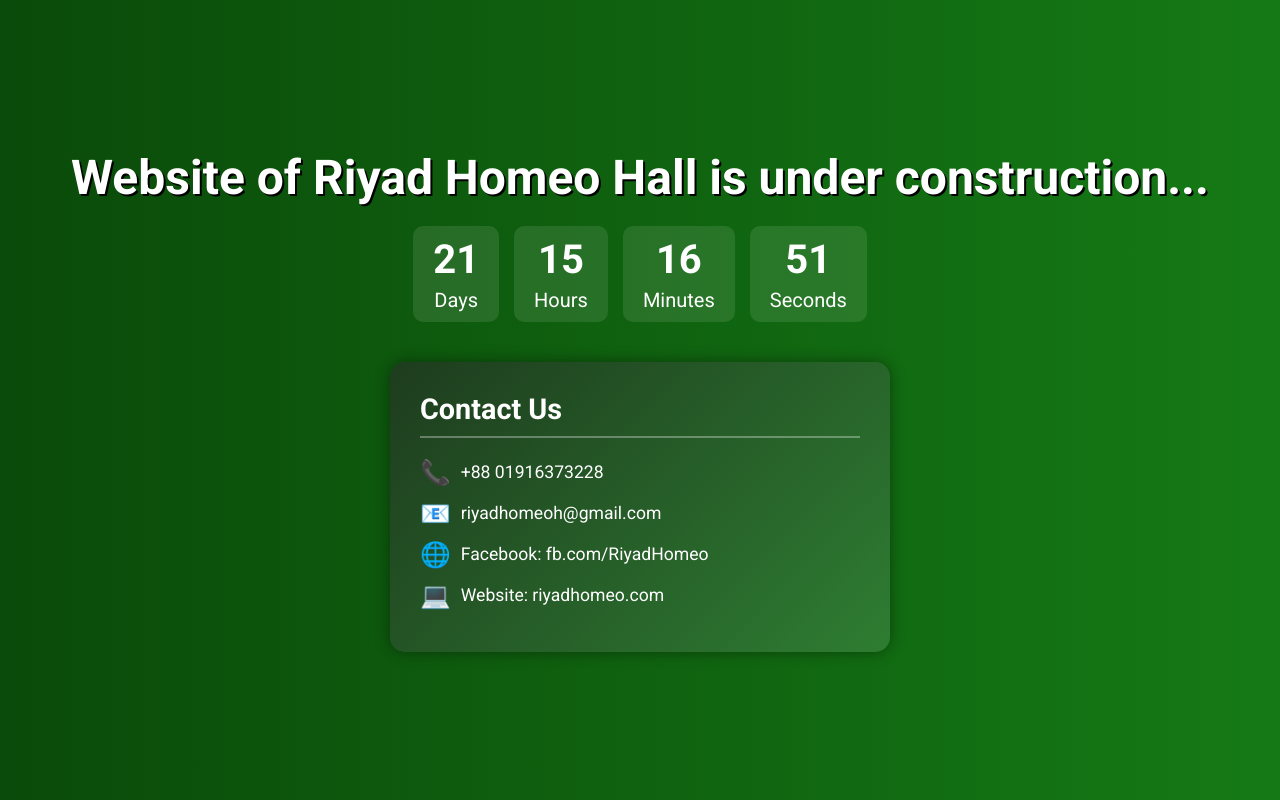
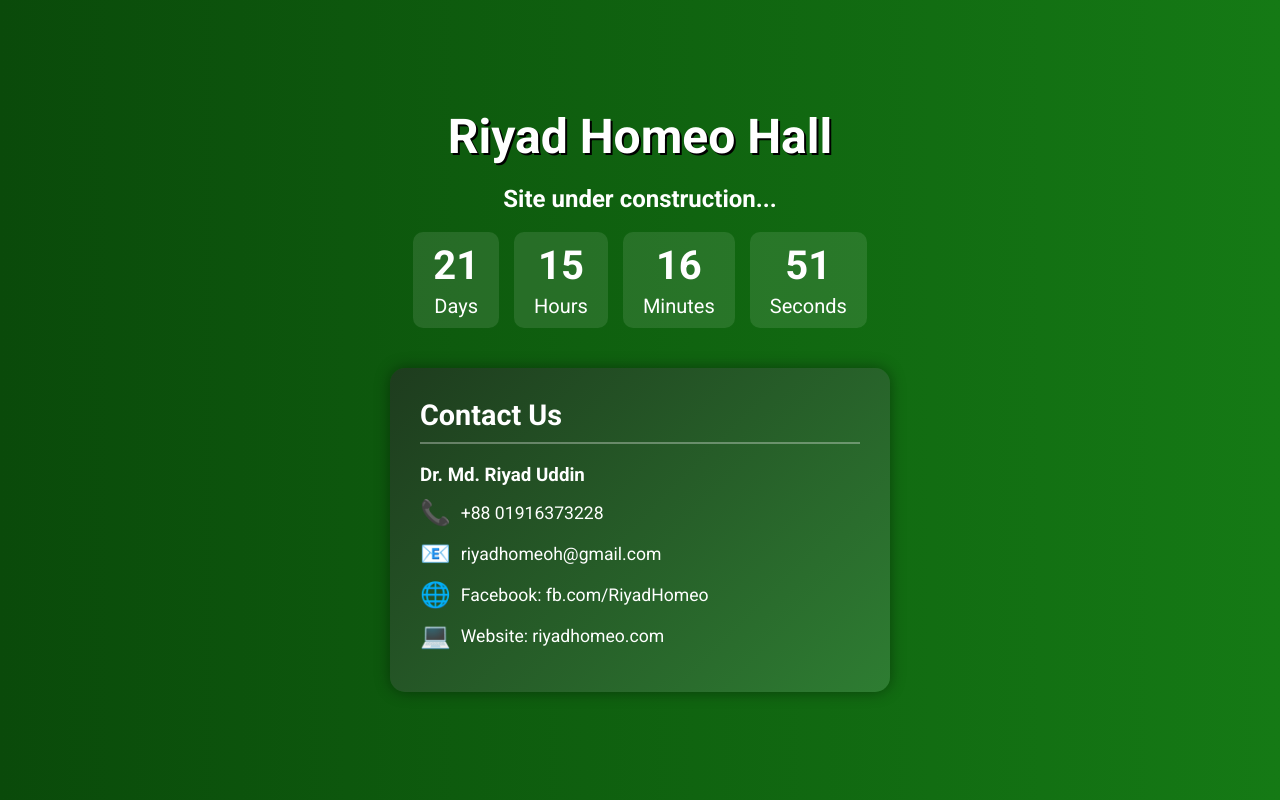
Before and after one commit to designer-tamim/RiyadHomeo, a plain HTML site: page index.html in a window 1280 px wide. Drawn offline with Linux system fonts and the light colour scheme.

Commit message:
Update index.html

```diff
--- a/index.html
+++ b/index.html
@@ -107,7 +107,9 @@
   </style>
 </head>
 <body>
-  <h1>Website of Riyad Homeo Hall is under construction...</h1>
+  <h1>Riyad Homeo Hall</h1>
+  <h2>Site under construction...</h2>
+  <br>
   <div id="countdown">
     <div class="time-box"><span id="days">00</span><span class="label">Days</span></div>
     <div class="time-box"><span id="hours">00</span><span class="label">Hours</span></div>
@@ -117,6 +119,7 @@
 
   <div class="contact-card">
     <h2>Contact Us</h2>
+    <h3>Dr. Md. Riyad Uddin</h3>
     <div class="contact-item">
       <a href="tel:+8801916373228">
         <span class="contact-icon">📞</span>+88 01916373228
```
